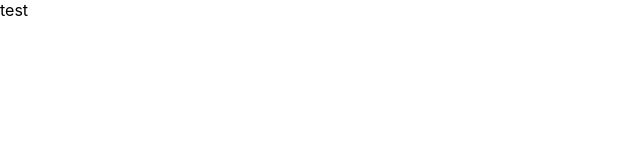
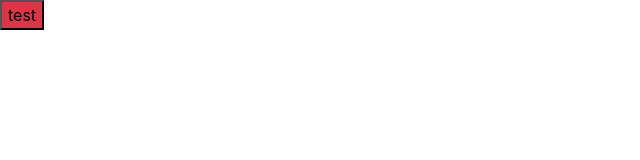
Before and after one commit to Bartek-Wieckowski/react-daily-planner, a JavaScript app: page / in a window 1280 px wide. Shown: the top 160 px of the page, without its empty margins (0-640 px from the left). Built offline with nearby package versions, Linux system fonts and the light colour scheme; the HTML template or start-up script is replaced by a standard one.

Commit message:
added bootstrap 5 cdn link

```diff
--- a/public/index.html
+++ b/public/index.html
@@ -24,7 +24,13 @@
       work correctly both with client-side routing and a non-root public URL.
       Learn how to configure a non-root public URL by running `npm run build`.
     -->
-    <title>React App</title>
+    <link
+      rel="stylesheet"
+      href="https://cdn.jsdelivr.net/npm/bootstrap@5.2.3/dist/css/bootstrap.min.css"
+      integrity="sha384-rbsA2VBKQhggwzxH7pPCaAqO46MgnOM80zW1RWuH61DGLwZJEdK2Kadq2F9CUG65"
+      crossorigin="anonymous"
+    />
+    <title>Daily Planner - React App</title>
   </head>
   <body>
     <noscript>You need to enable JavaScript to run this app.</noscript>
--- a/src/App.js
+++ b/src/App.js
@@ -1,5 +1,9 @@
 function App() {
-  return <div className="App">test</div>;
+  return (
+    <div className="App">
+      <button className="bg-danger">test</button>
+    </div>
+  );
 }
 
 export default App;
```
